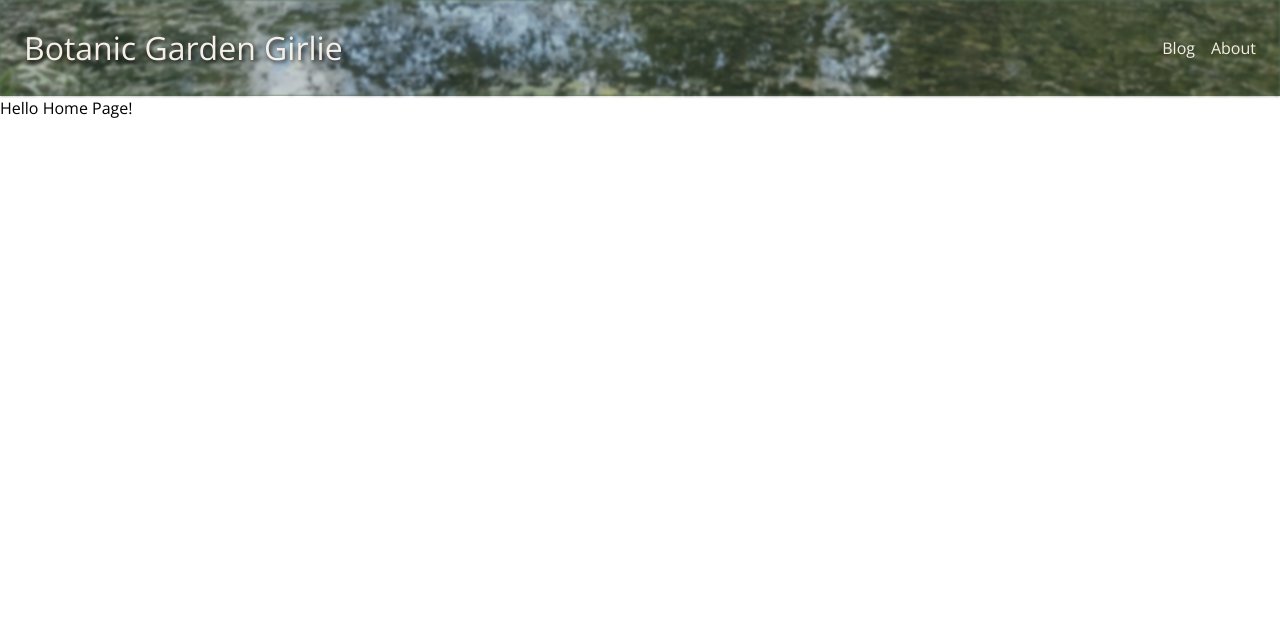
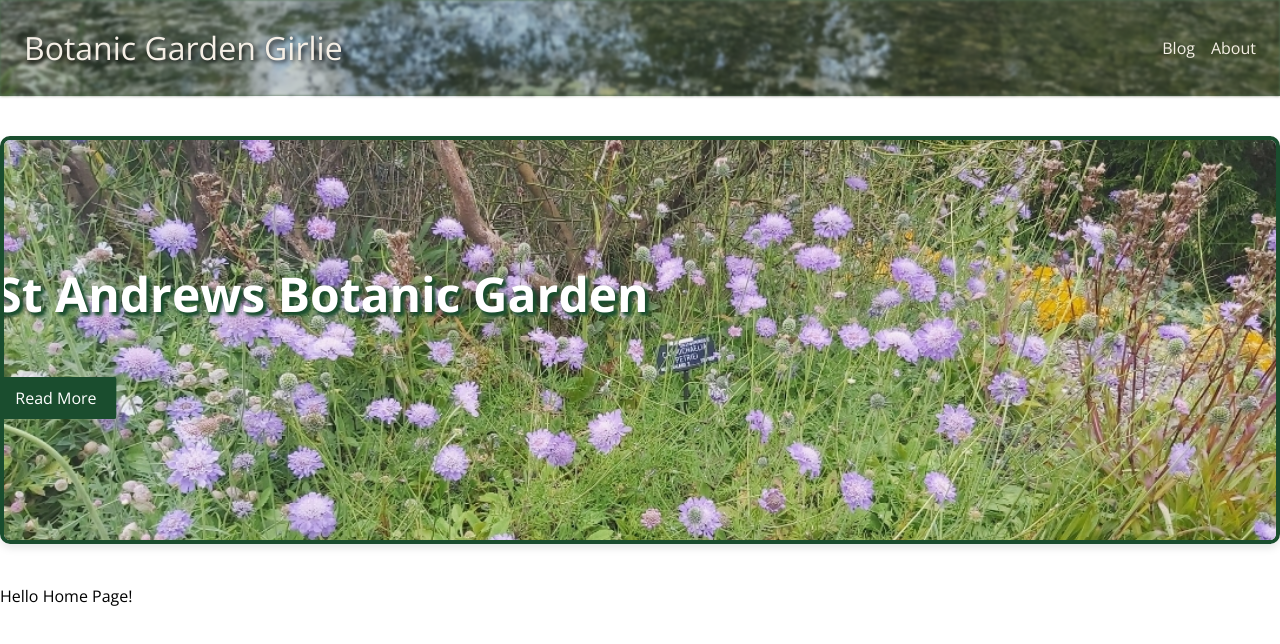
Before and after one commit to EilidhSweenie/BotanicGardens, a Next.js app in the folder botanic-gardens-app/: page / in a window 1280 px wide. Shown: the top 644 px of the page. Built offline with nearby package versions, Linux system fonts and the light colour scheme.

Commit message:
Add banner

```diff
--- /dev/null
+++ b/botanic-gardens-app/src/app/components/Banner/Banner.module.css
@@ -0,0 +1,55 @@
+/* src/components/Banner/Banner.module.css */
+
+.bannerContainer {
+    position: relative;
+    width: 100%;
+    max-width: 1600px;
+    max-height: 1000px;
+    margin: 40px auto;
+    border: 4px solid;
+    border-radius: 10px;
+    overflow: hidden;
+    display: flex;
+    justify-content: center;
+    align-items: center;
+    box-shadow: 0 4px 8px rgba(0, 0, 0, 0.1); /* Optional shadow for effect */
+  }
+
+  .image {
+    width: 100%;
+    height: 400px;
+    object-fit: cover;
+    object-position: center;
+  }
+
+  .textOverlay {
+    position: absolute;
+    top: 50%;
+    left: 25%;
+    transform: translate(-50%, -50%);
+    color: white;
+    font-size: 3rem;
+    text-align: left;
+  }
+
+  .title {
+    margin-bottom: 20px;
+    font-weight: bold;
+    text-shadow: 3px 3px 3px #1A4D2E, 3px 3px 5px #1A4D2E;
+  }
+
+  .button {
+    background-color: #1A4D2E;
+    color: white;
+    padding: 10px 20px;
+    font-size: 1rem;
+    border: none;
+    border-radius: 2px;
+    cursor: pointer;
+    text-decoration: none;
+    transition: background-color 0.3s ease;
+  }
+
+  .button:hover {
+    background-color: #4F6F52;
+  }
--- /dev/null
+++ b/botanic-gardens-app/src/app/components/Banner/Banner.tsx
@@ -0,0 +1,31 @@
+// src/components/Banner/Banner.tsx
+import React from 'react';
+import styles from './Banner.module.css';
+import Link from 'next/link';
+
+interface BannerProps {
+  imageUrl: string;
+  borderColor?: string;
+  text: string;
+  linkUrl: string; // Add a prop for the link URL
+}
+
+const Banner: React.FC<BannerProps> = ({ imageUrl, borderColor = '#4caf50', text, linkUrl }) => {
+  return (
+    <div
+      className={styles.bannerContainer} // New container for wider banner and padding
+      style={{ borderColor: borderColor }} // Dynamic border color
+    >
+      <img src={imageUrl} alt="Banner Image" className={styles.image} />
+      <div className={styles.textOverlay}>
+        <h1 className={styles.title}>{text}</h1>
+        {/* Button to navigate to the linkUrl */}
+        <Link href={linkUrl} className={styles.button}>
+            Read More
+        </Link>
+      </div>
+    </div>
+  );
+};
+
+export default Banner;
--- a/botanic-gardens-app/src/app/page.tsx
+++ b/botanic-gardens-app/src/app/page.tsx
@@ -1,6 +1,7 @@
 // src/app/about/page.js
 import React from 'react';
 import Head from 'next/head';
+import Banner from './components/Banner/Banner';
 
 const Home = () => {
   return (
@@ -10,6 +11,14 @@
         <meta name="home page" content="Home Page" />
       </Head>
       <main>
+      <div>
+          <Banner
+            imageUrl="/images/standrews-banner.jpg"
+            borderColor="#1A4D2E" // Optional prop
+            text="St Andrews Botanic Garden"
+            linkUrl='/standrews'
+          />
+        </div>
         <h1>Hello Home Page!</h1>
       </main>
     </div>
```
Also changed, not shown: botanic-gardens-app/public/images/standrews-banner.jpg (added).
